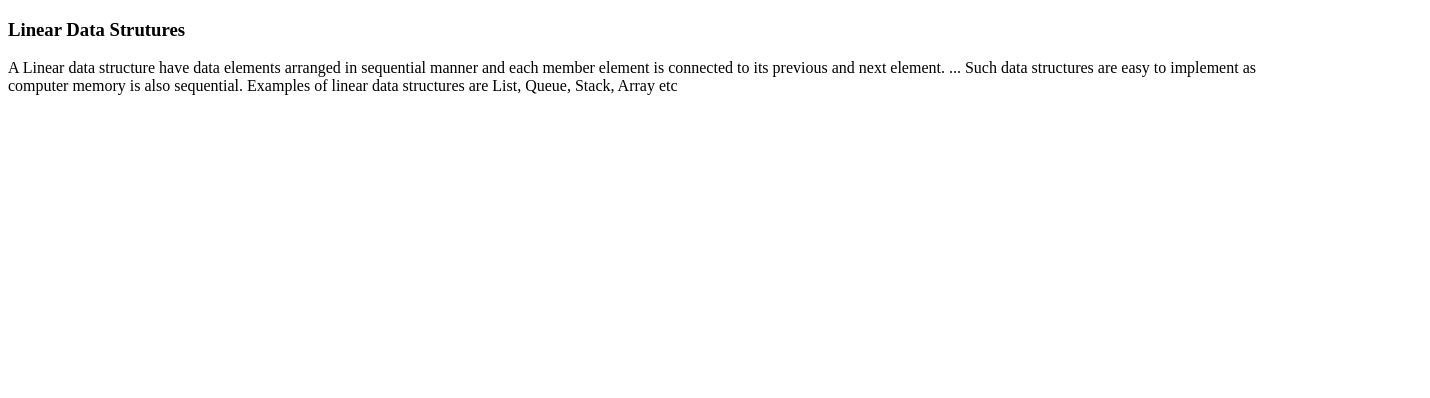
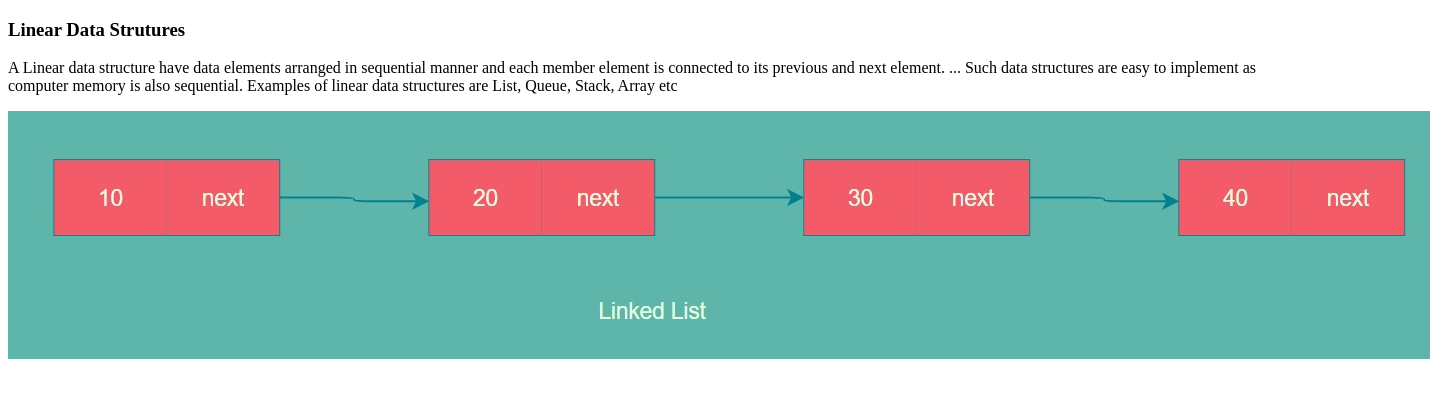
Before and after one commit to raj-038/Data-Structures, a plain HTML site: page linearDataStructures.html in a window 1280 px wide. Shown: the whole page, 1430 px wide, since content can reach past the window. Drawn offline with Linux system fonts and the light colour scheme.

Commit message:
Updating Image
Added image of linked list in lineardataStructures.html

```diff
--- a/linearDataStructures.html
+++ b/linearDataStructures.html
@@ -8,6 +8,7 @@
     <div class="">
       <h3>Linear Data Strutures</h3>
       <p>A Linear data structure have data elements arranged in sequential manner and each member element is connected to its previous and next element. ... Such data structures are easy to implement as computer memory is also sequential. Examples of linear data structures are List, Queue, Stack, Array etc</p>
+      <img src="Images/Linked list.jpg" alt="linked list image">
     </div>
 
   </body>
```
Also changed, not shown: Images/Linked list.jpg (added).
